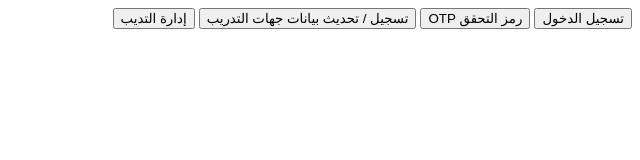
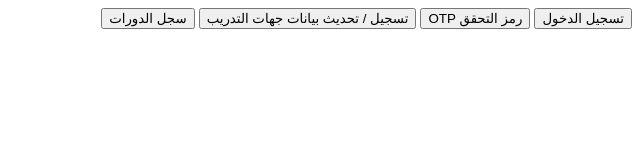
Before and after one commit to JasemAlsanea/Draft, a plain HTML site: page Full_Draft.html in a window 1280 px wide. Shown: the full height of the page, 640-1280 px from the left. Drawn offline with Linux system fonts and the light colour scheme.

Commit message:
Add files via upload

```diff
--- a/Full_Draft.html
+++ b/Full_Draft.html
@@ -15,9 +15,7 @@
       <button onclick="myFunction_hidden('Authorized_Training_Center_Screen')">
         تسجيل / تحديث بيانات جهات التدريب
       </button>
-      <button onclick="myFunction_hidden('Courses_Screen')">
-        إدارة التديب
-      </button>
+      <button onclick="myFunction_hidden('Courses_Screen')">سجل الدورات</button>
       <!-- <button onclick="myFunction_hidden('target_section')"></button>-->
     </section>
     <section id="CorporateLogin_Screen" style="display: none">
@@ -298,7 +296,7 @@
     <section id="Courses_Screen" style="display: none">
       <center>
         <a href="Draft_courses_Ar.html" style="color: dodgerblue"
-          >إدارة الدورات
+          >سجل الدورات
         </a>
       </center>
     </section>
```
